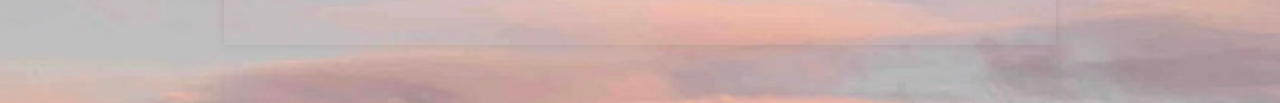
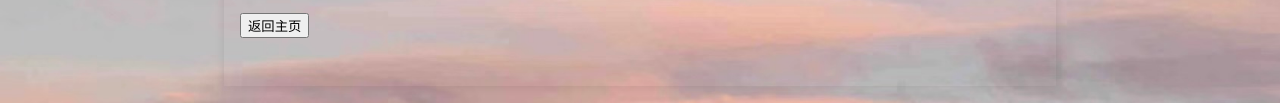
Before and after one commit to mawanting1/Mawanting2.github.io, a plain HTML site: page Aihao.html in a window 1280 px wide. Shown: the part 430-533 px from the top of the page. Drawn offline with Linux system fonts and the light colour scheme.

Commit message:
Update Aihao.html

```diff
--- a/Aihao.html
+++ b/Aihao.html
@@ -76,6 +76,7 @@
                     <p>摄影是一个享受自然的过程，在拍摄照片的时候，人和自然相结合，我可以感受到不同的情绪。      </p >
                 </div>
             </div>
+                <a href="index.html"><button>返回主页</button></a>
             <section>
         </main>
 
```
